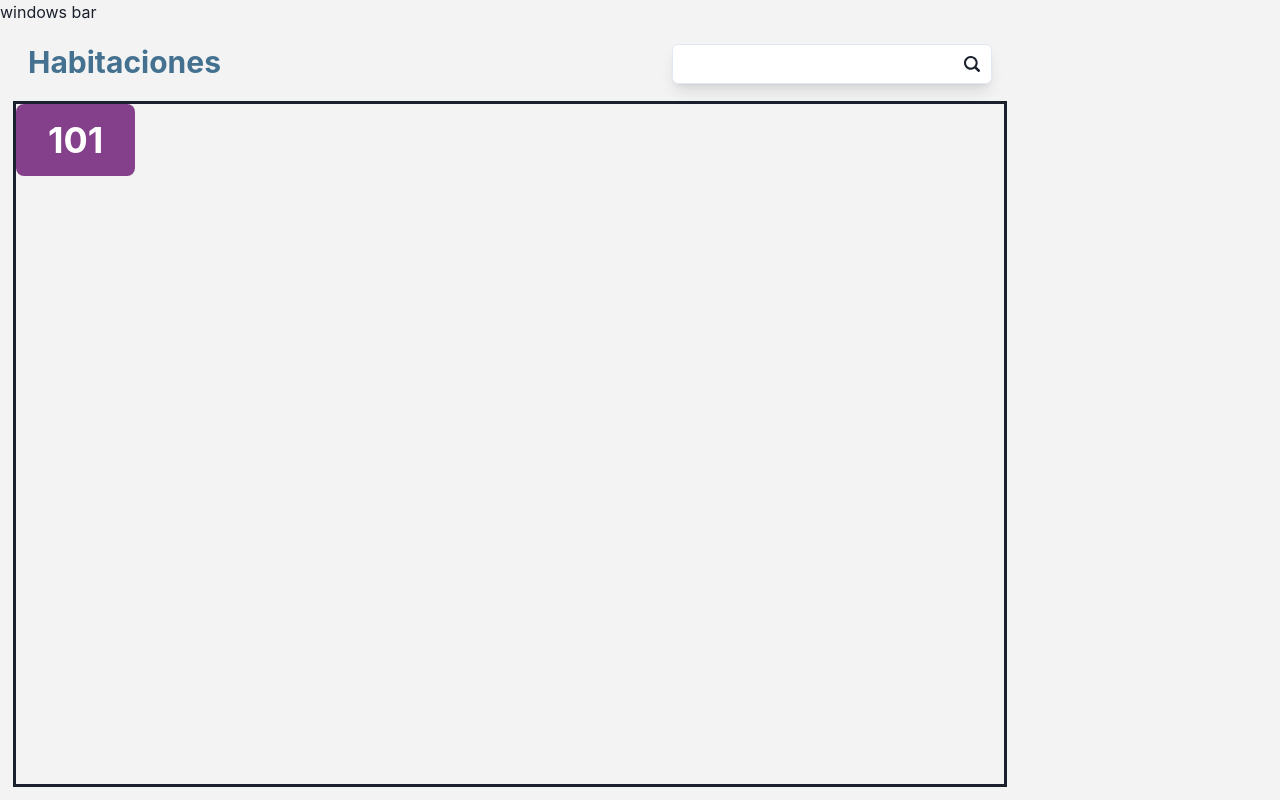
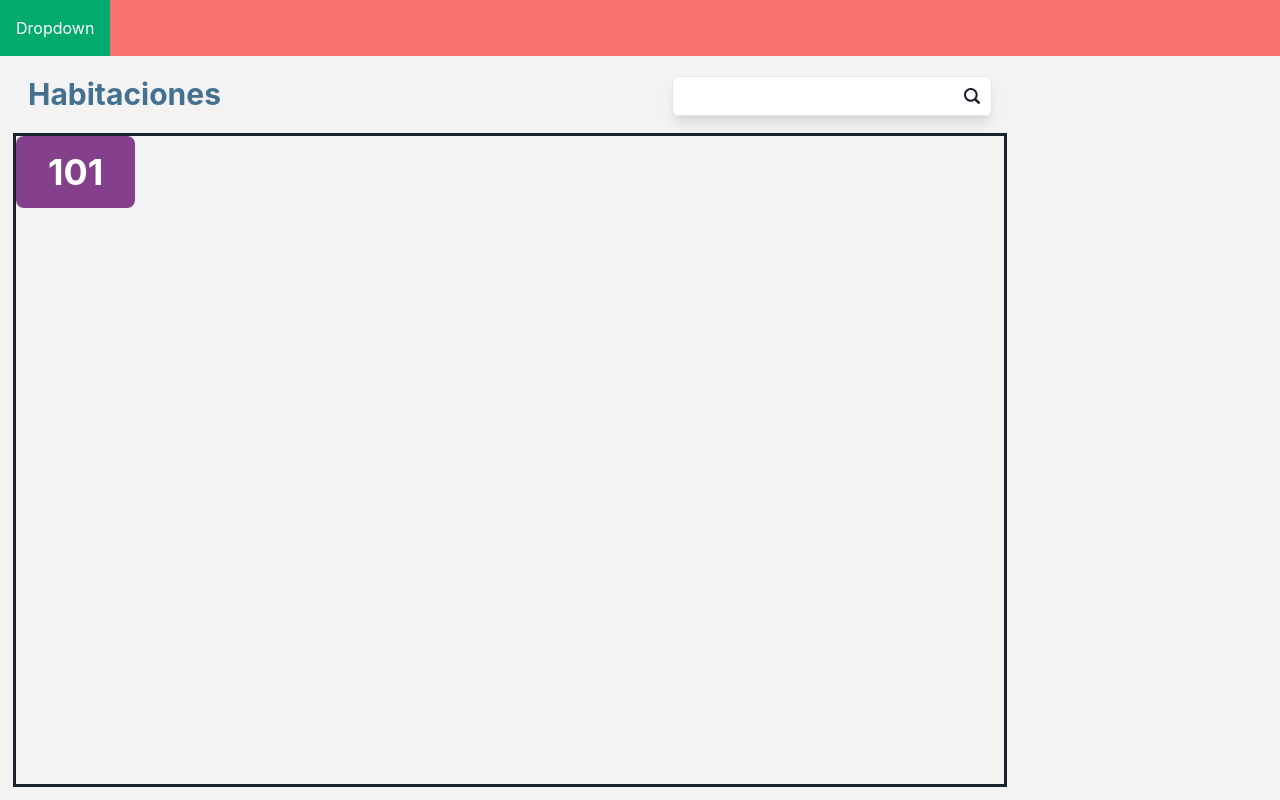
Before and after one commit to Gorgontes/sistema_hostalero_local, a React (Vite) app: page / in a window 1280 px wide. Built offline with nearby package versions, Linux system fonts and the light colour scheme.

Commit message:
feat(TextButtonDropDown): example basic

```diff
--- a/src/App.tsx
+++ b/src/App.tsx
@@ -1,5 +1,7 @@
 // import { Divider } from '@chakra-ui/react'
 import { RouterProvider } from 'react-router-dom'
+import NavBarHome from './components/navbar/NavBar'
+
 import router from './router'
 
 function App() {
@@ -7,9 +9,11 @@ function App() {
   return (
     <div className='h-full bg-transparent'>
       <div className='w-full h-full flex flex-col bg-transparent'>
-        <div>windows bar</div>
+        <div>
+          <NavBarHome />
+        </div>
         <div className='grow p-4 bg-transparent'>
-          <RouterProvider router={router}/>
+          <RouterProvider router={router} />
         </div>
       </div>
     </div>
--- /dev/null
+++ b/src/components/TextButtonDropDown/TextButtonDropDown.tsx
@@ -0,0 +1,28 @@
+import React from "react";
+import './style.css'
+type Props = {
+    title: String,
+    value: number
+}
+
+
+
+const TextButtonDropButton = ({ title, value }: Props) => {
+
+    return (
+        <>
+            {/* <div className="dropdown"> */}
+            <div className="relative inline-block">
+                <button className="dropbtn">Dropdown</button>
+                {/* <div className="dropdown-content"> */}
+                <div className="absolute hidden">
+                    <a href="#" className="">Link 1</a>
+                    <a href="#" className="">Link 2</a>
+                    <a href="#" className="">Link 3</a>
+                </div>
+            </div>
+        </>
+    )
+}
+
+export default TextButtonDropButton
--- /dev/null
+++ b/src/components/TextButtonDropDown/style.css
@@ -0,0 +1,47 @@
+/* Dropdown Button */
+.dropbtn {
+    background-color: #04AA6D;
+    color: white;
+    padding: 16px;
+    font-size: 16px;
+    border: none;
+}
+
+/* The container <div> - needed to position the dropdown content */
+.dropdown {
+    position: relative;
+    display: inline-block;
+}
+
+/* Dropdown Content (Hidden by Default) */
+.dropdown-content {
+    display: none;
+    position: absolute;
+    background-color: #f1f1f1;
+    min-width: 160px;
+    box-shadow: 0px 8px 16px 0px rgba(0, 0, 0, 0.2);
+    z-index: 1;
+}
+
+/* Links inside the dropdown */
+.dropdown-content a {
+    color: black;
+    padding: 12px 16px;
+    text-decoration: none;
+    display: block;
+}
+
+/* Change color of dropdown links on hover */
+.dropdown-content a:hover {
+    background-color: #ddd;
+}
+
+/* Show the dropdown menu on hover */
+.dropdown:hover .dropdown-content {
+    display: block;
+}
+
+/* Change the background color of the dropdown button when the dropdown content is shown */
+.dropdown:hover .dropbtn {
+    background-color: #3e8e41;
+}
--- /dev/null
+++ b/src/components/navbar/NavBar.tsx
@@ -0,0 +1,25 @@
+import React from "react";
+import TextButtonDropButton from "../TextButtonDropDown/TextButtonDropDown";
+
+
+// type Estado = 'ocupada' | 'libre' | 'reservada';
+
+type Props = {
+    // estado: Estado,
+    // nombre: string
+}
+
+
+const NavBarHome = (props: Props) => {
+    return (
+        // <span className="bg-red-200">asdasdasd</span>
+        <div className="bg-red-400" onClick={() => {
+            console.log("montes es mi perra")
+        }}>
+
+            <TextButtonDropButton title={"asd"} value={123} />
+        </div>
+    )
+}
+
+export default NavBarHome
```
Also changed, not shown: electron/index.ts (+7 -7 lines), 1 other file (tests, documents, lock files or other folders).
